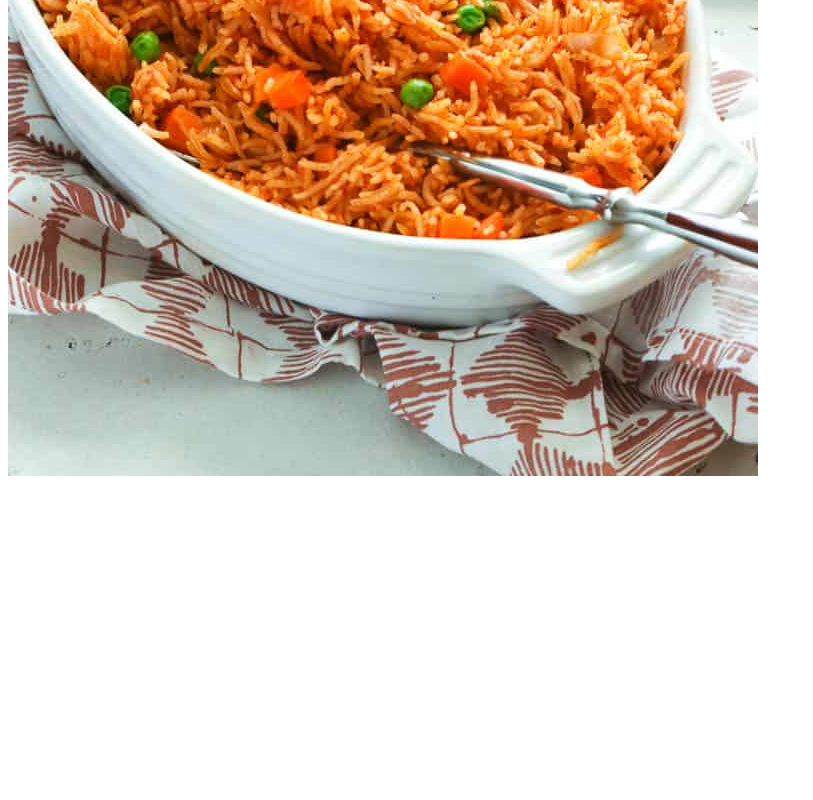
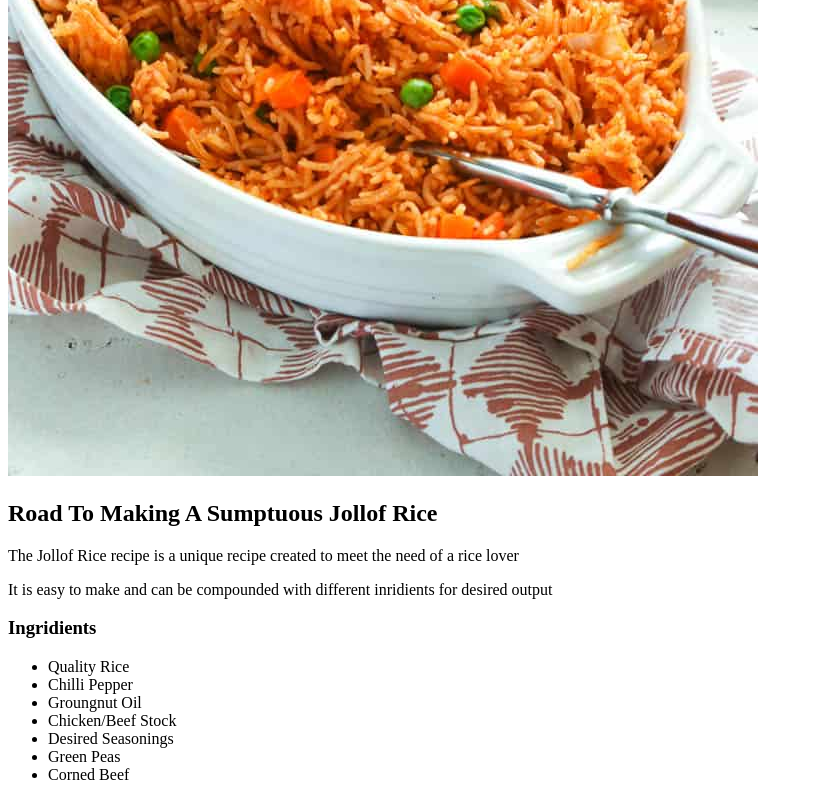
Before and after one commit to OreoDot/odin-recipes, a plain HTML site: page recipes/JollofRice.html in a window 1280 px wide. Shown: the part 580-1380 px from the top of the page, without its empty margins (0-813 px from the left). Before the commit the page ends 1068 px from the top, so only its background shows below. Drawn offline with Linux system fonts and the light colour scheme.

Commit message:
updated by adding list of items

```diff
--- a/recipes/JollofRice.html
+++ b/recipes/JollofRice.html
@@ -9,5 +9,19 @@
 <body>
     <h1>Jollof Rice</h1>
     <img src="./images/jollofrice.jpg" alt="a pic of jollof rice">
+    <h2>Road To Making A Sumptuous Jollof Rice</h2>        <!--appropriately sized heading relative to h1-->
+    <p>The Jollof Rice recipe is a unique recipe created to meet the need of a rice lover</p>
+    <p>It is easy to make and can be compounded with different inridients for desired output</p>   <!--Descriptive line-->
+
+    <h3>Ingridients</h3>
+    <ul>
+        <li>Quality Rice</li>
+        <li>Chilli Pepper</li>
+        <li>Groungnut Oil</li>
+        <li>Chicken/Beef Stock</li>
+        <li>Desired Seasonings</li>
+        <li>Green Peas</li>
+        <li>Corned Beef</li>
+    </ul>
 </body>
 </html>
```
